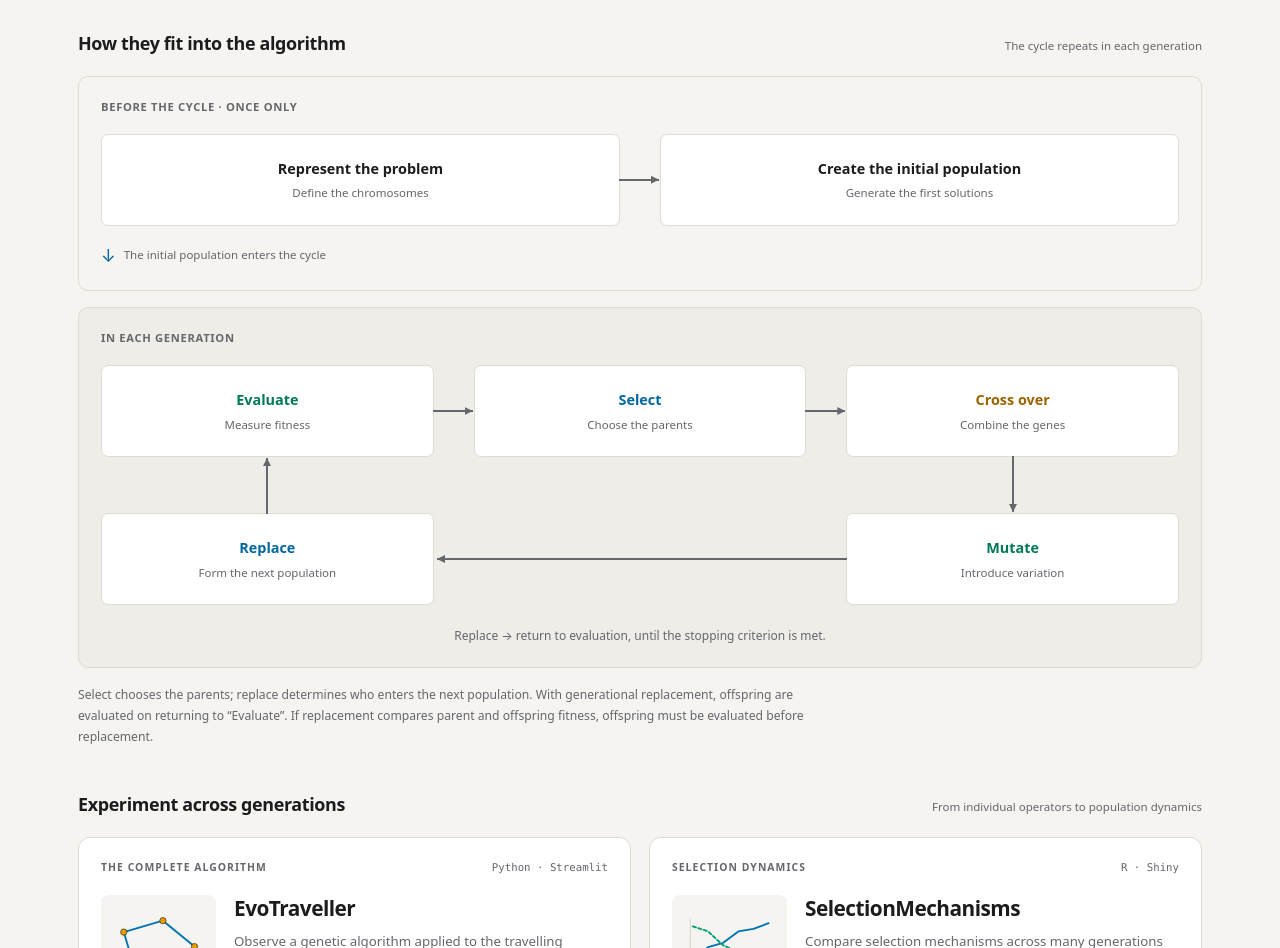
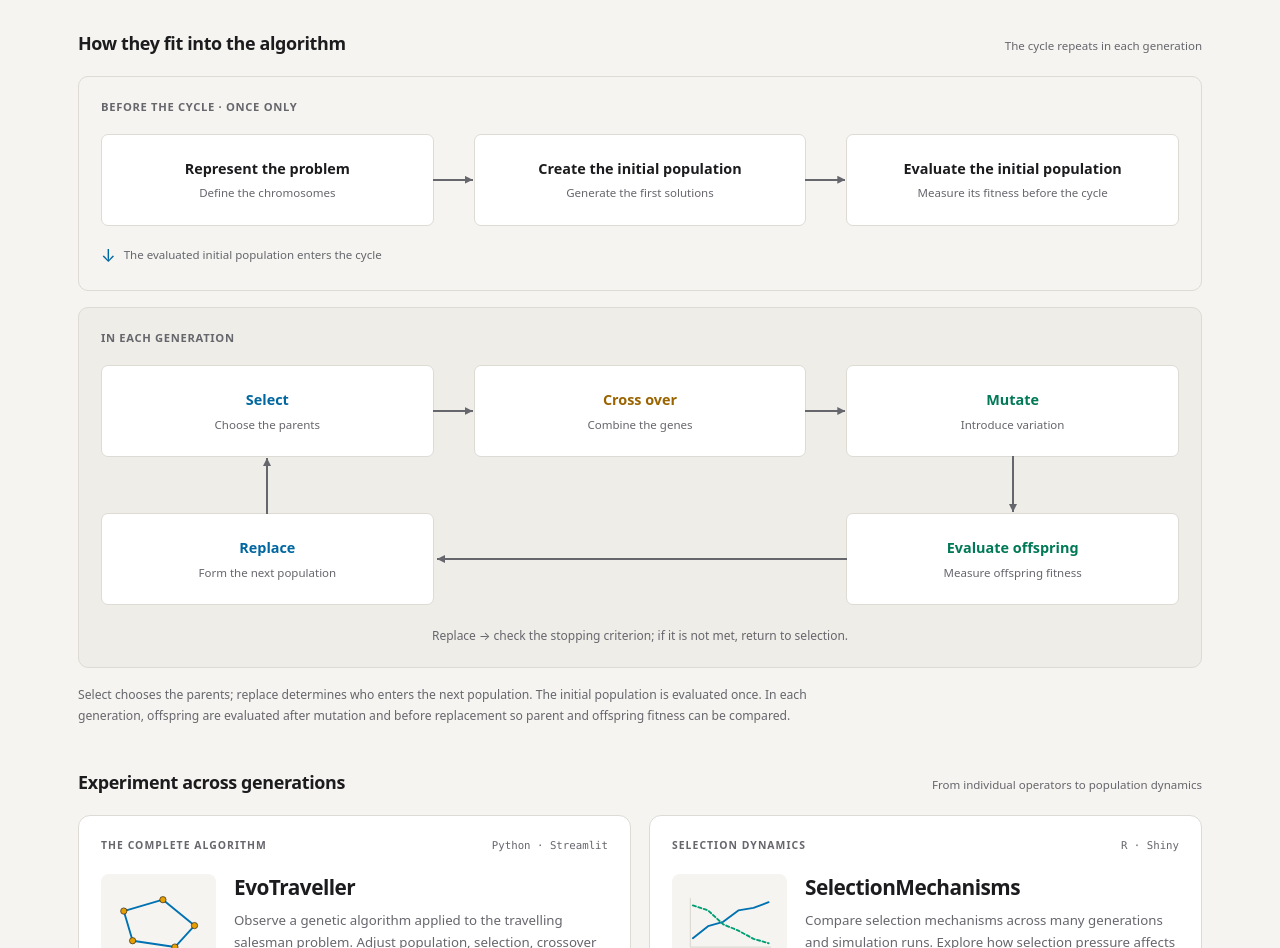
Before and after one commit to josemagalan/genetic-algorithms-lab, a website: page index.html in a window 1280 px wide. Shown: the part 1540-2488 px from the top of the page. Drawn offline with Linux system fonts and the light colour scheme.

Commit message:
Unificar el ciclo del portal con el libro
Evaluar la población inicial antes del ciclo y evaluar a los hijos después
de mutar y antes de reemplazar. Ajustar esquema, flechas y textos ES/EN,
y enlazar el inicio del libro.

Verificación: suite de 11 pruebas y comprobación bilingüe de interfaz
con Playwright sobre las fuentes preparadas.

Co-Authored-By: Codex <codex@openai.com>
Codex-Session: 01a18c60-dd51-74e0-a141-59ad133e47f8

```diff
--- a/css/styles.css
+++ b/css/styles.css
@@ -130,7 +130,7 @@ h1 { margin: 0; font-size: clamp(2.25rem, 4.3vw, 3.2rem); line-height: 1.12; fon
 .generation-flow { background: var(--wash); }
 .flow-heading { color: var(--muted); font-size: .7rem; font-weight: 650; letter-spacing: .06em; text-transform: uppercase; margin: 0 0 18px; }
 .preparation-flow, .cycle { display: grid; gap: var(--flow-row-gap) var(--flow-gap); list-style: none; padding: 0; margin: 0; }
-.preparation-flow { grid-template-columns: repeat(2, minmax(0, 1fr)); }
+.preparation-flow { grid-template-columns: repeat(3, minmax(0, 1fr)); }
 .cycle { grid-template-columns: repeat(3, minmax(0, 1fr)); }
 .preparation-flow li, .cycle li { position: relative; border: 1px solid var(--line); border-radius: 7px; background: var(--card); text-align: center; }
 .preparation-flow a, .cycle a { display: flex; flex-direction: column; justify-content: center; min-height: 90px; padding: 16px 10px; color: inherit; text-decoration: none; border-radius: 7px; }
@@ -139,15 +139,15 @@ h1 { margin: 0; font-size: clamp(2.25rem, 4.3vw, 3.2rem); line-height: 1.12; fon
 .preparation-flow small, .cycle small { display: block; font-size: .72rem; color: var(--muted); margin-top: 5px; }
 .flow-arrow { position: absolute; left: 100%; top: calc(50% - 1px); width: var(--flow-gap); height: 2px; background: var(--muted); pointer-events: none; }
 .flow-arrow::after { content: ""; position: absolute; right: 0; top: -3px; width: 8px; height: 8px; background: var(--muted); clip-path: polygon(0 0, 100% 50%, 0 100%); }
-.cycle-evaluation { grid-column: 1; grid-row: 1; }
-.cycle-selection { grid-column: 2; grid-row: 1; }
-.cycle-crossover { grid-column: 3; grid-row: 1; }
-.cycle-mutation { grid-column: 3; grid-row: 2; }
+.cycle-selection { grid-column: 1; grid-row: 1; }
+.cycle-crossover { grid-column: 2; grid-row: 1; }
+.cycle-mutation { grid-column: 3; grid-row: 1; }
+.cycle-evaluation { grid-column: 3; grid-row: 2; }
 .cycle-replacement { grid-column: 1; grid-row: 2; }
-.cycle-crossover .flow-arrow { left: calc(50% - 1px); top: 100%; width: 2px; height: var(--flow-row-gap); }
-.cycle-crossover .flow-arrow::after { right: -3px; top: auto; bottom: 0; transform: rotate(90deg); }
-.cycle-mutation .flow-arrow { left: auto; right: 100%; width: calc(100% + 2 * var(--flow-gap)); }
-.cycle-mutation .flow-arrow::after { right: auto; left: 0; transform: rotate(180deg); }
+.cycle-mutation .flow-arrow { left: calc(50% - 1px); top: 100%; width: 2px; height: var(--flow-row-gap); }
+.cycle-mutation .flow-arrow::after { right: -3px; top: auto; bottom: 0; transform: rotate(90deg); }
+.cycle-evaluation .flow-arrow { left: auto; right: 100%; width: calc(100% + 2 * var(--flow-gap)); }
+.cycle-evaluation .flow-arrow::after { right: auto; left: 0; transform: rotate(180deg); }
 .cycle-replacement .flow-arrow { left: calc(50% - 1px); top: auto; bottom: 100%; width: 2px; height: var(--flow-row-gap); }
 .cycle-replacement .flow-arrow::after { right: -3px; top: 0; transform: rotate(-90deg); }
 .flow-entry { display: flex; align-items: center; gap: 8px; margin: 16px 0 0; color: var(--muted); font-size: .72rem; }
--- a/index.html
+++ b/index.html
@@ -117,24 +117,25 @@
           <h3 class="flow-heading" data-i18n="beforeCycle">Antes del ciclo · Una sola vez</h3>
           <ol class="preparation-flow" role="list">
             <li><a href="https://josemagalan.github.io/representation-ga/#lang=es" data-tool="representation-ga"><span class="cycle-label" data-i18n="representFirst">Representar el problema</span><small data-i18n="representHint">Define los cromosomas</small></a><span class="flow-arrow" aria-hidden="true"></span></li>
-            <li><a href="https://josemagalan.github.io/initialization-and-evaluation-ga/#item=uniform&amp;lang=es" data-tool="initialization-and-evaluation-ga" data-hash="item=uniform"><span class="cycle-label" data-i18n="initializeFirst">Crear la población inicial</span><small data-i18n="initializeHint">Genera las primeras soluciones</small></a></li>
+            <li><a href="https://josemagalan.github.io/initialization-and-evaluation-ga/#item=uniform&amp;lang=es" data-tool="initialization-and-evaluation-ga" data-hash="item=uniform"><span class="cycle-label" data-i18n="initializeFirst">Crear la población inicial</span><small data-i18n="initializeHint">Genera las primeras soluciones</small></a><span class="flow-arrow" aria-hidden="true"></span></li>
+            <li><a href="https://josemagalan.github.io/initialization-and-evaluation-ga/#item=pipeline&amp;lang=es" data-tool="initialization-and-evaluation-ga" data-hash="item=pipeline"><span class="cycle-label" data-i18n="evaluateInitial">Evaluar la población inicial</span><small data-i18n="evaluateInitialHint">Mide su aptitud antes del ciclo</small></a></li>
           </ol>
-          <p class="flow-entry"><span aria-hidden="true">↓</span> <span data-i18n="enterCycle">La población inicial entra en el ciclo</span></p>
+          <p class="flow-entry"><span aria-hidden="true">↓</span> <span data-i18n="enterCycle">La población inicial ya evaluada entra en el ciclo</span></p>
         </div>
         <div class="generation-flow">
           <h3 class="flow-heading" data-i18n="generationHeading">En cada generación</h3>
           <div class="cycle-diagram">
             <ol class="cycle" role="list" aria-describedby="cycle-return cycle-note">
-              <li class="cycle-evaluation"><a href="https://josemagalan.github.io/initialization-and-evaluation-ga/#item=pipeline&amp;lang=es" data-tool="initialization-and-evaluation-ga" data-hash="item=pipeline"><span class="cycle-label" data-i18n="evaluate">Evaluar</span><small data-i18n="evaluateHint">Mide la aptitud</small></a><span class="flow-arrow" aria-hidden="true"></span></li>
               <li class="cycle-selection"><a href="https://josemagalan.github.io/selection-ga/#lang=es" data-tool="selection-ga"><span class="cycle-label" data-i18n="selectAction">Seleccionar</span><small data-i18n="selectHint">Elige los padres</small></a><span class="flow-arrow" aria-hidden="true"></span></li>
               <li class="cycle-crossover"><a href="https://josemagalan.github.io/crossover-ga/#lang=es" data-tool="crossover-ga"><span class="cycle-label" data-i18n="crossAction">Cruzar</span><small data-i18n="crossHint">Combina los genes</small></a><span class="flow-arrow" aria-hidden="true"></span></li>
               <li class="cycle-mutation"><a href="https://josemagalan.github.io/mutation-ga/#lang=es" data-tool="mutation-ga"><span class="cycle-label" data-i18n="mutateAction">Mutar</span><small data-i18n="mutateHint">Introduce variación</small></a><span class="flow-arrow" aria-hidden="true"></span></li>
+              <li class="cycle-evaluation"><a href="https://josemagalan.github.io/initialization-and-evaluation-ga/#item=pipeline&amp;lang=es" data-tool="initialization-and-evaluation-ga" data-hash="item=pipeline"><span class="cycle-label" data-i18n="evaluate">Evaluar a los hijos</span><small data-i18n="evaluateHint">Mide la aptitud de los hijos</small></a><span class="flow-arrow" aria-hidden="true"></span></li>
               <li class="cycle-replacement"><a href="https://josemagalan.github.io/selection-ga/#op=elitism&amp;lang=es" data-tool="selection-ga" data-hash="op=elitism"><span class="cycle-label" data-i18n="replaceAction">Reemplazar</span><small data-i18n="surviveHint">Forma la siguiente población</small></a><span class="flow-arrow" aria-hidden="true"></span></li>
             </ol>
-            <p id="cycle-return" class="cycle-return" data-i18n="cycleReturn">Reemplazar → volver a evaluar, hasta cumplir el criterio de parada.</p>
+            <p id="cycle-return" class="cycle-return" data-i18n="cycleReturn">Reemplazar → comprobar la parada; si no se cumple, volver a seleccionar.</p>
           </div>
         </div>
-        <p id="cycle-note" class="cycle-footnote" data-i18n="replacementNote">Seleccionar elige los padres; reemplazar determina quién pasa a la siguiente población. En el reemplazo generacional, los hijos se evalúan al volver a «Evaluar». Si el reemplazo compara la aptitud de padres e hijos, hay que evaluar los hijos antes de reemplazar.</p>
+        <p id="cycle-note" class="cycle-footnote" data-i18n="replacementNote">Seleccionar elige los padres; reemplazar determina quién pasa a la siguiente población. La población inicial se evalúa una sola vez. En cada generación se evalúa a los hijos después de mutar y antes de reemplazar, para poder comparar la aptitud de padres e hijos.</p>
       </section>
 
       <section class="lab-section" aria-labelledby="lab-title">
--- a/js/content.js
+++ b/js/content.js
@@ -47,12 +47,13 @@
       acceptedVenue: 'CIO 2026 · Aceptado para publicación en Springer Lecture Notes.', acceptedNote: 'La referencia editorial y el enlace a la publicación se añadirán cuando estén disponibles.',
       creditsScope: 'Equipo del laboratorio de algoritmos genéticos y SelectionMechanisms',
       creditsLinks: 'Los nombres enlazan a páginas personales o perfiles académicos.',
-      evaluate: 'Evaluar', evaluateHint: 'Mide la aptitud', selectHint: 'Elige los padres', crossHint: 'Combina los genes', mutateHint: 'Introduce variación',
+      evaluate: "Evaluar a los hijos", evaluateHint: "Mide la aptitud de los hijos", selectHint: 'Elige los padres', crossHint: 'Combina los genes', mutateHint: 'Introduce variación',
       selectAction: 'Seleccionar', crossAction: 'Cruzar', mutateAction: 'Mutar', replaceAction: 'Reemplazar', surviveHint: 'Forma la siguiente población',
+      evaluateInitial: "Evaluar la población inicial", evaluateInitialHint: "Mide su aptitud antes del ciclo",
       beforeCycle: 'Antes del ciclo · Una sola vez', representFirst: 'Representar el problema', initializeFirst: 'Crear la población inicial',
-      representHint: 'Define los cromosomas', initializeHint: 'Genera las primeras soluciones', enterCycle: 'La población inicial entra en el ciclo', generationHeading: 'En cada generación',
-      cycleReturn: 'Reemplazar → volver a evaluar, hasta cumplir el criterio de parada.',
-      replacementNote: 'Seleccionar elige los padres; reemplazar determina quién pasa a la siguiente población. En el reemplazo generacional, los hijos se evalúan al volver a «Evaluar». Si el reemplazo compara la aptitud de padres e hijos, hay que evaluar los hijos antes de reemplazar.',
+      representHint: 'Define los cromosomas', initializeHint: 'Genera las primeras soluciones', enterCycle: "La población inicial ya evaluada entra en el ciclo", generationHeading: 'En cada generación',
+      cycleReturn: "Reemplazar → comprobar la parada; si no se cumple, volver a seleccionar.",
+      replacementNote: "Seleccionar elige los padres; reemplazar determina quién pasa a la siguiente población. La población inicial se evalúa una sola vez. En cada generación se evalúa a los hijos después de mutar y antes de reemplazar, para poder comparar la aptitud de padres e hijos.",
       learningEyebrow: 'En clase o por tu cuenta', learningTitle: 'Aprende haciendo.',
       learningLead: 'Los cinco módulos comparten la misma forma de trabajar. Elige un ejemplo y sigue cada decisión del algoritmo.',
       animateTitle: 'Sigue cada paso', animateDesc: 'Animaciones con explicación, pseudocódigo y código en Python y JavaScript.',
@@ -116,12 +117,13 @@
       acceptedVenue: 'CIO 2026 · Accepted for publication in Springer Lecture Notes.', acceptedNote: 'The final bibliographic reference and publication link will be added when available.',
       creditsScope: 'Genetic algorithms lab and SelectionMechanisms team',
       creditsLinks: 'Names link to personal websites or academic profiles.',
-      evaluate: 'Evaluate', evaluateHint: 'Measure fitness', selectHint: 'Choose the parents', crossHint: 'Combine the genes', mutateHint: 'Introduce variation',
+      evaluate: "Evaluate offspring", evaluateHint: "Measure offspring fitness", selectHint: 'Choose the parents', crossHint: 'Combine the genes', mutateHint: 'Introduce variation',
       selectAction: 'Select', crossAction: 'Cross over', mutateAction: 'Mutate', replaceAction: 'Replace', surviveHint: 'Form the next population',
+      evaluateInitial: "Evaluate the initial population", evaluateInitialHint: "Measure its fitness before the cycle",
       beforeCycle: 'Before the cycle · Once only', representFirst: 'Represent the problem', initializeFirst: 'Create the initial population',
-      representHint: 'Define the chromosomes', initializeHint: 'Generate the first solutions', enterCycle: 'The initial population enters the cycle', generationHeading: 'In each generation',
-      cycleReturn: 'Replace → return to evaluation, until the stopping criterion is met.',
-      replacementNote: 'Select chooses the parents; replace determines who enters the next population. With generational replacement, offspring are evaluated on returning to “Evaluate”. If replacement compares parent and offspring fitness, offspring must be evaluated before replacement.',
+      representHint: 'Define the chromosomes', initializeHint: 'Generate the first solutions', enterCycle: "The evaluated initial population enters the cycle", generationHeading: 'In each generation',
+      cycleReturn: "Replace → check the stopping criterion; if it is not met, return to selection.",
+      replacementNote: "Select chooses the parents; replace determines who enters the next population. The initial population is evaluated once. In each generation, offspring are evaluated after mutation and before replacement so parent and offspring fitness can be compared.",
       learningEyebrow: 'In class or on your own', learningTitle: 'Learn by doing.',
       learningLead: 'The five modules work in the same way. Choose an example and follow each decision made by the algorithm.',
       animateTitle: 'Follow every step', animateDesc: 'Animations with explanations, pseudocode and Python and JavaScript code.',
```
